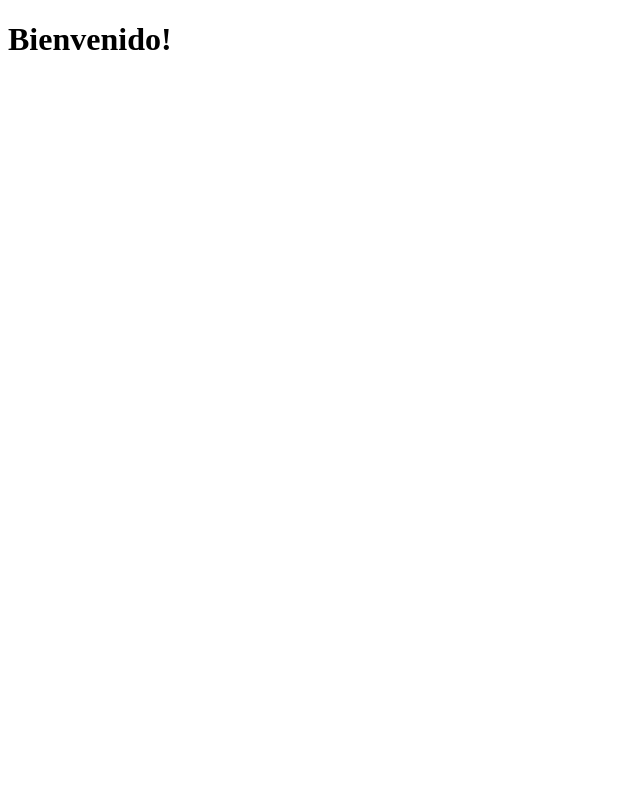
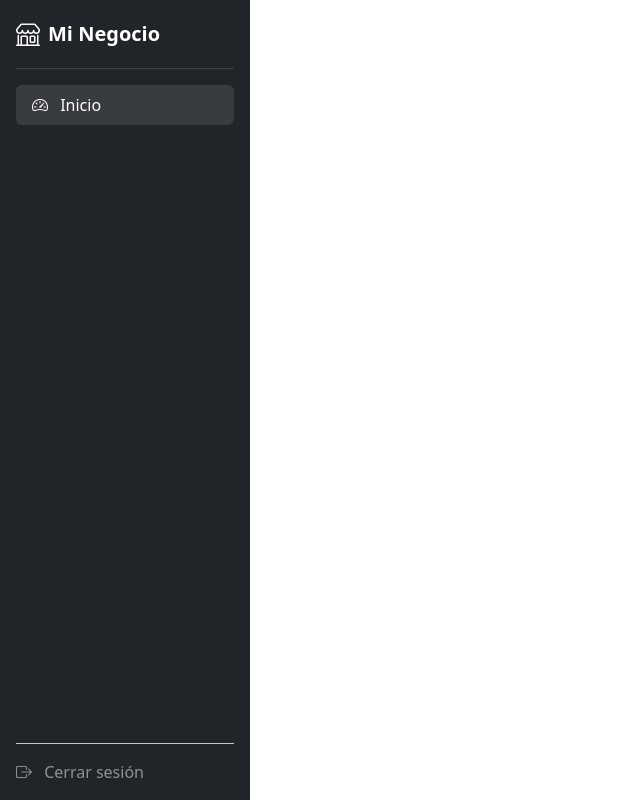
Before and after one commit to Nico-programmer/stock-flow, a Django app: page /home/ in a window 1280 px wide. Before the commit the part shown is almost empty. Shown: the whole page, without its empty margins (0-640 px from the left). Run offline with Django 5.2, Linux system fonts and the light colour scheme; the visitor is signed in with stand-in values (Sample User, id 1).

Commit message:
feat: sidebar-design and core page

```diff
--- /dev/null
+++ b/apps/core/templates/includes/sidebar.html
@@ -0,0 +1,83 @@
+<nav class="sidebar bg-dark d-flex flex-column p-3">
+
+    <a href="{% url 'dashboard' %}" class="d-flex align-items-center mb-3 text-white text-decoration-none">
+        <i class="bi bi-shop fs-4 me-2"></i>
+        <span class="fs-5 fw-semibold">{{ request.user.company.name|default:"Mi Negocio" }}</span>
+    </a>
+    <hr class="text-white-50 mt-0">
+
+    <ul class="nav nav-pills flex-column gap-1">
+
+        <li class="nav-item">
+            <a href="{% url 'dashboard' %}"
+               class="nav-link {% if request.resolver_match.url_name == 'dashboard' %}active{% endif %}">
+                <i class="bi bi-speedometer2 me-2"></i> Inicio
+            </a>
+        </li>
+
+        {% comment %} {% if request.user.role == request.user.Role.ADMIN %}
+        <li class="nav-item">
+            <a href="{% url 'users_list' %}"
+               class="nav-link {% if request.resolver_match.url_name == 'users_list' %}active{% endif %}">
+                <i class="bi bi-people-fill me-2"></i> Gestionar usuarios
+            </a>
+        </li>
+        {% endif %}
+
+        <li><hr class="text-white-50 my-2"></li>
+        <li class="nav-item px-3 pb-1">
+            <span class="text-uppercase text-white-50 small fw-semibold">Operación</span>
+        </li>
+
+        {% if request.user.role == request.user.Role.ADMIN or request.user.employeepermission.can_manage_inventory %}
+        <li class="nav-item">
+            <a href="{% url 'inventory_list' %}"
+               class="nav-link {% if request.resolver_match.url_name == 'inventory_list' %}active{% endif %}">
+                <i class="bi bi-boxes me-2"></i> Inventario
+            </a>
+        </li>
+        {% endif %}
+
+        {% if request.user.role == request.user.Role.ADMIN or request.user.employeepermission.can_manage_sales %}
+        <li class="nav-item">
+            <a href="{% url 'sales_list' %}"
+               class="nav-link {% if request.resolver_match.url_name == 'sales_list' %}active{% endif %}">
+                <i class="bi bi-cart-check-fill me-2"></i> Ventas
+            </a>
+        </li>
+        {% endif %}
+
+        {% if request.user.role == request.user.Role.ADMIN or request.user.employeepermission.can_manage_employees %}
+        <li class="nav-item">
+            <a href="{% url 'employees_list' %}"
+               class="nav-link {% if request.resolver_match.url_name == 'employees_list' %}active{% endif %}">
+                <i class="bi bi-person-badge-fill me-2"></i> Empleados
+            </a>
+        </li>
+        {% endif %}
+
+        {% if request.user.role == request.user.Role.ADMIN or request.user.employeepermission.can_view_reports %}
+        <li class="nav-item">
+            <a href="{% url 'reports' %}"
+               class="nav-link {% if request.resolver_match.url_name == 'reports' %}active{% endif %}">
+                <i class="bi bi-graph-up-arrow me-2"></i> Reportes
+            </a>
+        </li>
+        {% endif %} {% endcomment %}
+
+        {% comment %} <li><hr class="text-white-50 my-2"></li> {% endcomment %}
+
+        {% comment %} <li class="nav-item">
+            <a href="{% url 'company_info' %}"
+               class="nav-link {% if request.resolver_match.url_name == 'company_info' %}active{% endif %}">
+                <i class="bi bi-building me-2"></i> Info. compañía
+            </a>
+        </li> {% endcomment %}
+    </ul>
+
+    <div class="mt-auto pt-3 border-top border-secondary-subtle">
+        <a href="{% url 'logout' %}" class="nav-link text-white-50">
+            <i class="bi bi-box-arrow-right me-2"></i> Cerrar sesión
+        </a>
+    </div>
+</nav>
--- /dev/null
+++ b/apps/core/templates/includes/topbar.html
@@ -0,0 +1,7 @@
+<header class="bg-white border-bottom d-flex align-items-center justify-content-between p-3 d-lg-none">
+    <button id="sidebarToggle" class="btn btn-outline-secondary">
+        <i class="bi bi-list fs-5"></i>
+    </button>
+    <span class="fw-semibold">{% block topbar_title %}{% endblock %}</span>
+    <span style="width:38px"></span>
+</header>
--- a/apps/core/templates/layout.html
+++ b/apps/core/templates/layout.html
@@ -1,14 +1,35 @@
+{% load static %}
 <!DOCTYPE html>
 <html lang="en">
 <head>
     <meta charset="UTF-8">
     <meta name="viewport" content="width=device-width, initial-scale=1.0">
+
+    <!-- Boostrap -->
+    <link href="https://cdn.jsdelivr.net/npm/bootstrap@5.3.3/dist/css/bootstrap.min.css" rel="stylesheet">
+    <link rel="stylesheet" href="https://cdn.jsdelivr.net/npm/bootstrap-icons@1.11.3/font/bootstrap-icons.min.css">
+
+    <!-- CSS -->
+    <link rel="stylesheet" href="{% static 'css/styles.css' %}">
+
     <title>
-        {% block title %}{% endblock %}
+        {% block title %}Inicio{% endblock %} | StockFlow
     </title>
 </head>
-<body>
-    <h1>Bienvenido!</h1>
-    {% block content %}{% endblock %}
+<body clas="bg-light">
+
+    {% include "includes/sidebar.html" %}
+
+    <div class="main-content">
+        {% include "includes/topbar.html" %}
+
+        <main class="p-3 p-md-4">
+            {% block content %}{% endblock %}
+        </main>
+    </div>
+
+    <script src="https://cdn.jsdelivr.net/npm/bootstrap@5.3.3/dist/js/bootstrap.bundle.min.js"></script>
+
+    <script src="{% static "js/script.js" %}"></script>
 </body>
 </html>
--- /dev/null
+++ b/static/css/styles.css
@@ -0,0 +1,53 @@
+:root {
+    --sidebar-width: 250px;
+}
+
+body {
+    min-height: 100vh;
+}
+
+.sidebar {
+    width: var(--sidebar-width);
+    min-height: 100vh;
+    position: fixed;
+    top: 0;
+    left: 0;
+    z-index: 1030;
+    transition: margin-left .25s ease-in-out;
+}
+
+.sidebar .nav-link {
+    color: rgba(255, 255, 255, .75);
+    border-radius: .375rem;
+}
+
+.sidebar .nav-link i {
+    width: 1.25rem;
+    text-align: center;
+}
+
+.sidebar .nav-link:hover,
+.sidebar .nav-link.active {
+    color: #fff;
+    background-color: rgba(255, 255, 255, .1);
+}
+
+.main-content {
+    margin-left: var(--sidebar-width);
+    min-height: 100vh;
+    transition: margin-left .25s ease-in-out;
+}
+
+@media (max-width: 991.98px) {
+    .sidebar {
+        margin-left: calc(var(--sidebar-width) * -1);
+    }
+
+    .sidebar.show {
+        margin-left: 0;
+    }
+
+    .main-content {
+        margin-left: 0;
+    }
+}
--- /dev/null
+++ b/static/js/script.js
@@ -0,0 +1,3 @@
+document.getElementById('sidebarToggle')?.addEventListener('click', function () {
+    document.querySelector('.sidebar').classList.toggle('show')
+})
--- a/stock_flow/settings.py
+++ b/stock_flow/settings.py
@@ -120,6 +120,10 @@ USE_TZ = True
 # https://docs.djangoproject.com/en/6.1/howto/static-files/
 
 STATIC_URL = 'static/'
+STATICFILES_DIRS = [BASE_DIR / 'static']
+
+MEDIA_URL = '/media/'
+MEDIA_ROOT = BASE_DIR / 'media'
 
 
 # Email
--- a/stock_flow/urls.py
+++ b/stock_flow/urls.py
@@ -17,9 +17,17 @@ Including another URLconf
 from django.contrib import admin
 from django.urls import path, include
 
+# Static config
+from django.conf import settings
+from django.conf.urls.static import static
+
 urlpatterns = [
     path('admin/', admin.site.urls),
     # Core
     path('', include('apps.accounts.urls')),
     path('home/', include('apps.core.urls')),
 ]
+
+if settings.DEBUG:
+    # urlpatterns += static(settings.STATIC_URL, document_root=settings.STATICFILES_DIRS)
+    urlpatterns += static(settings.MEDIA_URL, document_root=settings.MEDIA_ROOT)
```
